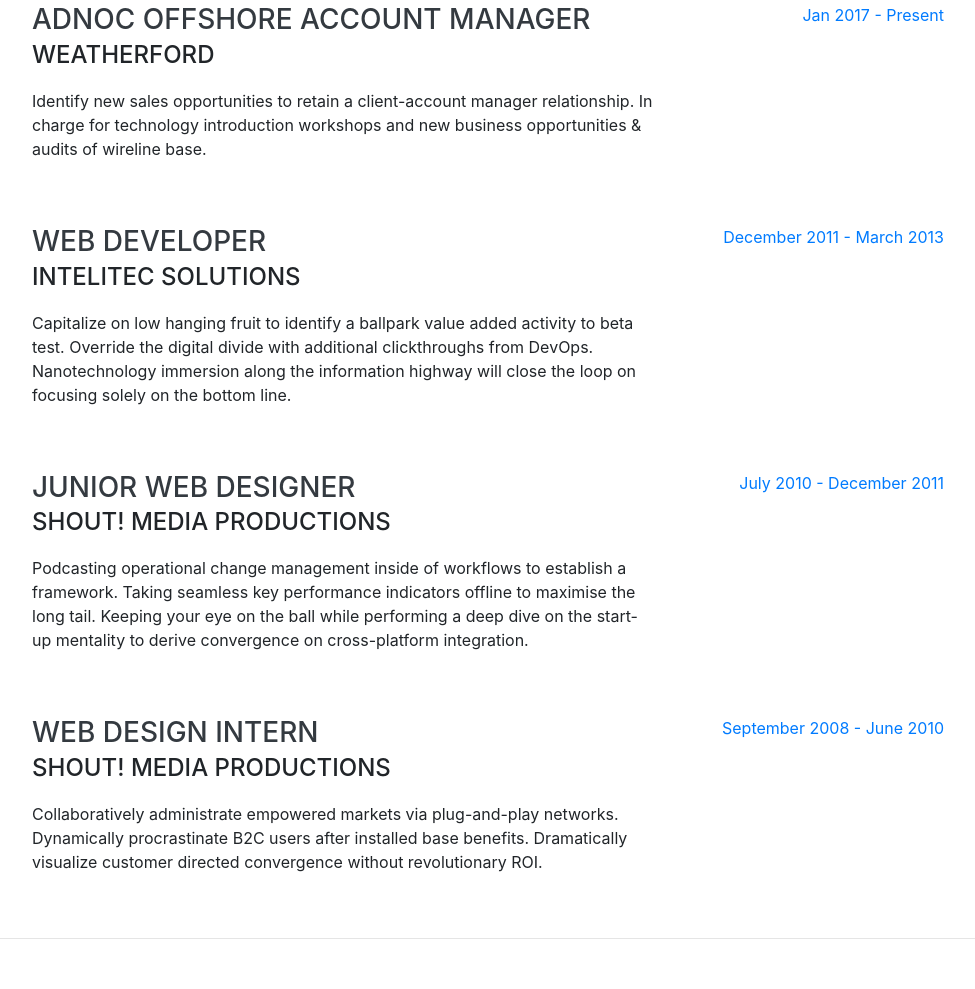
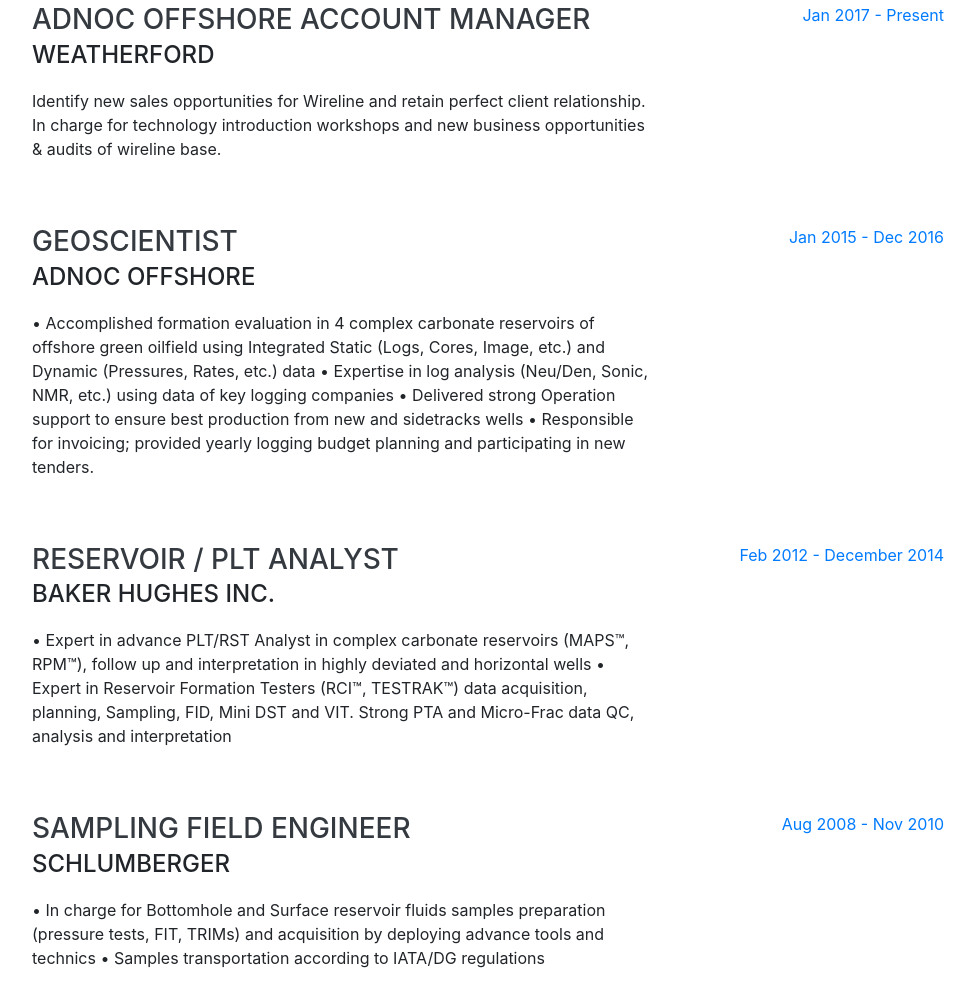
Before and after one commit to espiirib/portfolio, a website with bundled scripts: page index.html in a window 1280 px wide. Shown: the part 932-1921 px from the top of the page, without its empty margins (288-1263 px from the left). Built offline with nearby package versions, Linux system fonts and the light colour scheme; a web font is replaced by a local one.

Commit message:
updated all the experience

```diff
--- a/index.html
+++ b/index.html
@@ -97,7 +97,7 @@
           <div class="resume-content">
             <h3 class="mb-0">ADNOC OFFSHORE ACCOUNT MANAGER</h3>
             <div class="subheading mb-3">WEATHERFORD</div>
-            <p>Identify new sales opportunities to retain a client-account manager relationship. In charge for technology introduction workshops and new business opportunities & audits of wireline base.</p>
+            <p>Identify new sales opportunities for Wireline and retain perfect client relationship. In charge for technology introduction workshops and new business opportunities & audits of wireline base.</p>
           </div>
           <div class="resume-date text-md-right">
             <span class="text-primary">Jan 2017 - Present</span>
@@ -106,34 +106,42 @@
 
         <div class="resume-item d-flex flex-column flex-md-row justify-content-between mb-5">
           <div class="resume-content">
-            <h3 class="mb-0">Web Developer</h3>
-            <div class="subheading mb-3">Intelitec Solutions</div>
-            <p>Capitalize on low hanging fruit to identify a ballpark value added activity to beta test. Override the digital divide with additional clickthroughs from DevOps. Nanotechnology immersion along the information highway will close the loop on focusing solely on the bottom line.</p>
+            <h3 class="mb-0">Geoscientist</h3>
+            <div class="subheading mb-3">ADNOC OFFSHORE</div>
+            <p>•	Accomplished formation evaluation in 4 complex carbonate reservoirs of offshore green oilfield using Integrated Static (Logs, Cores, Image, etc.) and Dynamic (Pressures, Rates, etc.) data
+              •	Expertise in log analysis (Neu/Den, Sonic, NMR, etc.) using data of key logging companies
+              •	Delivered strong Operation support to ensure best production from new and sidetracks wells
+              •	Responsible for invoicing; provided yearly logging budget planning and participating in new tenders.
+              </p>
           </div>
           <div class="resume-date text-md-right">
-            <span class="text-primary">December 2011 - March 2013</span>
+            <span class="text-primary">Jan 2015 - Dec 2016</span>
           </div>
         </div>
 
         <div class="resume-item d-flex flex-column flex-md-row justify-content-between mb-5">
           <div class="resume-content">
-            <h3 class="mb-0">Junior Web Designer</h3>
-            <div class="subheading mb-3">Shout! Media Productions</div>
-            <p>Podcasting operational change management inside of workflows to establish a framework. Taking seamless key performance indicators offline to maximise the long tail. Keeping your eye on the ball while performing a deep dive on the start-up mentality to derive convergence on cross-platform integration.</p>
+            <h3 class="mb-0">Reservoir / PLT Analyst</h3>
+            <div class="subheading mb-3">Baker Hughes Inc.</div>
+            <p>•	Expert in advance PLT/RST Analyst in complex carbonate reservoirs (MAPS™, RPM™), follow up and interpretation in highly deviated and horizontal wells
+              •	Expert in Reservoir Formation Testers (RCI™, TESTRAK™) data acquisition, planning, Sampling, FID, Mini DST and VIT. Strong PTA and Micro-Frac data QC, analysis and interpretation
+              </p>
           </div>
           <div class="resume-date text-md-right">
-            <span class="text-primary">July 2010 - December 2011</span>
+            <span class="text-primary">Feb 2012 - December 2014</span>
           </div>
         </div>
 
         <div class="resume-item d-flex flex-column flex-md-row justify-content-between">
           <div class="resume-content">
-            <h3 class="mb-0">Web Design Intern</h3>
-            <div class="subheading mb-3">Shout! Media Productions</div>
-            <p>Collaboratively administrate empowered markets via plug-and-play networks. Dynamically procrastinate B2C users after installed base benefits. Dramatically visualize customer directed convergence without revolutionary ROI.</p>
+            <h3 class="mb-0">Sampling Field Engineer</h3>
+            <div class="subheading mb-3">Schlumberger</div>
+            <p>•	In charge for Bottomhole and Surface reservoir fluids samples preparation (pressure tests, FIT, TRIMs) and acquisition by deploying advance tools and technics
+              •	Samples transportation according to IATA/DG regulations
+              </p>
           </div>
           <div class="resume-date text-md-right">
-            <span class="text-primary">September 2008 - June 2010</span>
+            <span class="text-primary">Aug 2008 - Nov 2010</span>
           </div>
         </div>
 
```
